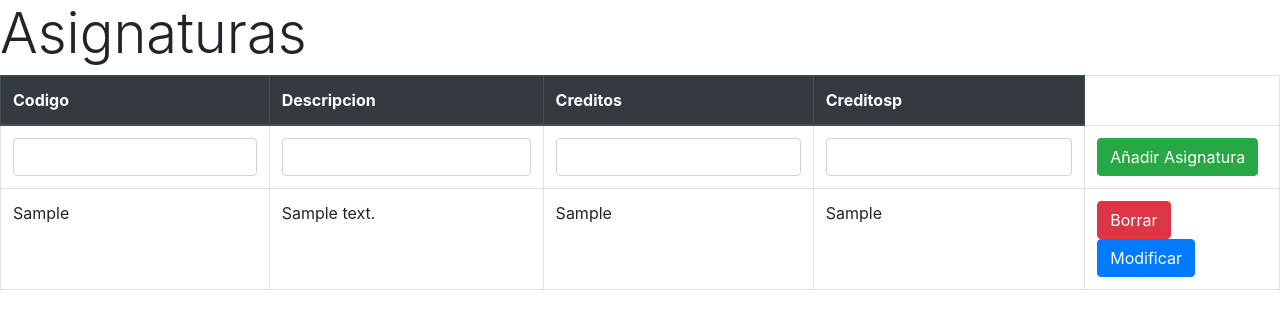
After one commit to Daaavidp8/Curso2023-2024, a PHP site: the page made by PHP+SQL/Docencia/Asignaturas/mostrar.php in a window 1280 px wide. The commit adds this page. Shown: the top 329 px of the page. Run offline with PHP 8.4, Linux system fonts and the light colour scheme; tables that the repository leaves empty or names only in its code hold one stand-in row (values such as "Sample post").

Commit message:
AsiganturasPHPMYSQL

```diff
--- /dev/null
+++ b/PHP+SQL/Docencia/Asignaturas/Asignaturas.php
@@ -0,0 +1,45 @@
+<?php
+require_once '../conexion.php';
+class Asignaturas extends Conexion
+{
+    public function __construct()
+    {
+        parent::__construct();
+    }
+
+    public function mostrar()
+    {
+        try {
+            $mostrar = $this->conectar()->prepare("SELECT * FROM asignaturas");
+            $mostrar->execute();
+            return $mostrar->fetchAll();
+        }catch (Exception $e){
+            die($e->getMessage());
+        }
+    }
+
+    public function insertar($codigo,$descripcion,$creditos,$creditosp)
+    {
+        try {
+            $insertar = $this->conectar()->prepare("INSERT INTO asignaturas(codigo,descripcion,creditos,creditosp)" .
+                " VALUES(:codigo, :descripcion, :creditos, :creditosp)");
+            $insertar->bindParam(':codigo', $codigo);
+            $insertar->bindParam(':descripcion',$descripcion);
+            $insertar->bindParam(':creditos',$creditos);
+            $insertar->bindParam(':creditosp',$creditosp);
+            $insertar->execute();
+        }catch (Exception $e){
+            die($e->getMessage());
+        }
+    }
+
+    public function eliminar()
+    {
+
+    }
+
+    public function modificar()
+    {
+
+    }
+}
--- /dev/null
+++ b/PHP+SQL/Docencia/Asignaturas/mostrar.php
@@ -0,0 +1,82 @@
+<!DOCTYPE html>
+<html lang="en">
+<head>
+    <meta charset="UTF-8">
+    <title>Mostrar Asignaturas</title>
+    <!-- Add Bootstrap CSS -->
+    <link rel="stylesheet" href="https://stackpath.bootstrapcdn.com/bootstrap/4.3.1/css/bootstrap.min.css">
+</head>
+<body>
+<?php
+include_once "Asignaturas.php";
+ini_set("display_errors",1);
+
+try {
+    $asignaturas = new Asignaturas();
+    $consulta = $asignaturas->mostrar();
+}catch (Exception $e){
+    die($e->getMessage());
+}
+?>
+
+
+<h1 class="display-4">Asignaturas</h1>
+
+<form action="insertar.php" method="post">
+    <table class="table table-bordered">
+        <thead class="thead-dark">
+        <tr>
+            <th>Codigo</th>
+            <th>Descripcion</th>
+            <th>Creditos</th>
+            <th>Creditosp</th>
+        </tr>
+        </thead>
+        <tbody>
+        <tr>
+            <td>
+                <input type="text" name="codigo" maxlength="4" class="form-control" required>
+            </td>
+            <td>
+                <input type="text" name="descripcion" class="form-control" required>
+            </td>
+            <td>
+                <input type="text" name="creditos" pattern="[0-9]{1}.[0-9]{1}" class="form-control" required>
+            </td>
+            <td>
+                <input type="text" name="creditosp" pattern="[0-9]{1}.[0-9]{1}" class="form-control" required>
+            </td>
+            <td>
+                <input type="submit" class="btn btn-success" value="Añadir Asignatura" name="add">
+            </td>
+        </tr>
+        <?php
+        foreach($consulta as $registro){
+            echo "<tr>";
+            echo "<td>" . $registro['codigo'] . "</td>";
+            echo "<td>" . $registro['descripcion'] . "</td>";
+            echo "<td>" . ($registro['creditos'] === null ? 0.0 : $registro['creditos']). "</td>";
+            echo "<td>" . ($registro['creditosp'] === null ? "0.0" : $registro['creditosp']) . "</td>";
+            echo "<td>";
+            echo "<a href='./eliminar.php?codigo=" . $registro['codigo'] . "' class='btn btn-danger' style='color: white'>Borrar</a>";
+
+            $valores = [$registro['codigo'], $registro['descripcion'], $registro['creditos'], $registro['creditosp']];
+            $valores = implode(",", $valores);
+
+            echo "<a href='./modificar.php?valores=" . $valores . "' class='btn btn-primary' style='color: white'>Modificar</a>";
+            echo "</td>";
+            echo "</tr>";
+        }
+        ?>
+        </tbody>
+    </table>
+    <?php
+    if (isset($_REQUEST['mensaje'])){?>
+        <div class="alert alert-success" role="alert">
+            ¡Éxito! Tu operación se ha completado correctamente.
+        </div>
+    <?php }
+    ?>
+</form>
+</body>
+</html>
--- a/PHP+SQL/Docencia/Asignaturas/tablaAsignaturas.php
+++ b/PHP+SQL/Docencia/Asignaturas/tablaAsignaturas.php
@@ -16,8 +16,7 @@ $password = "";
 $pdo = new PDO("mysql:host=$host;dbname=$nombreBD;charset=utf8",$usuario,$password);
 
 if (isset($_REQUEST['add'])){
-    $insert = $pdo->prepare("INSERT INTO asignaturas(codigo,descripcion,creditos,creditosp)" .
-        " VALUES(:codigo, :descripcion, :creditos, :creditosp)");
+
 
 
     $codigo = strtoupper($_REQUEST['codigo']);
```
Also changed, not shown: PHP+SQL/Docencia/Asignaturas/insertar.php (added, +16 -0 lines).
